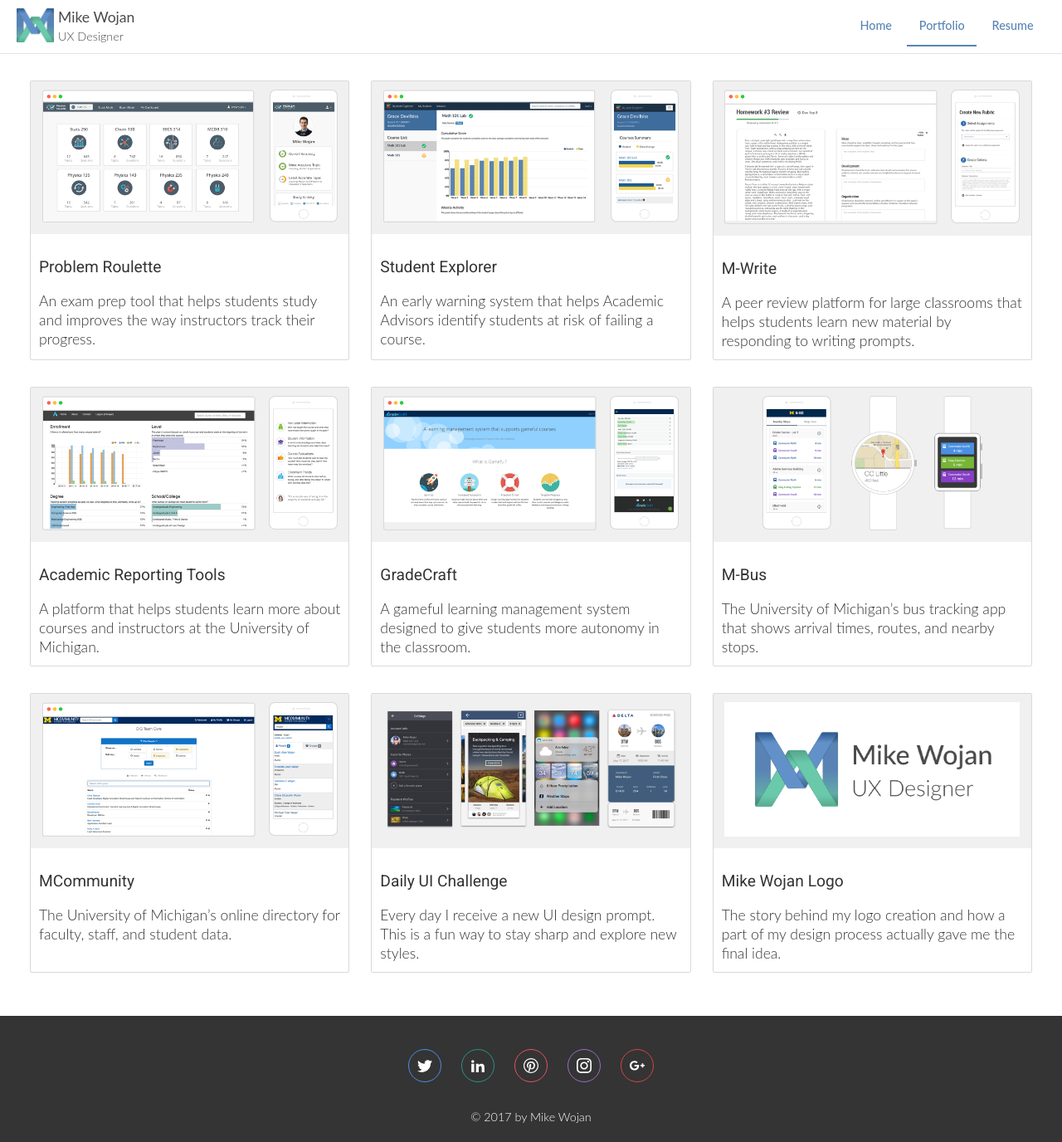
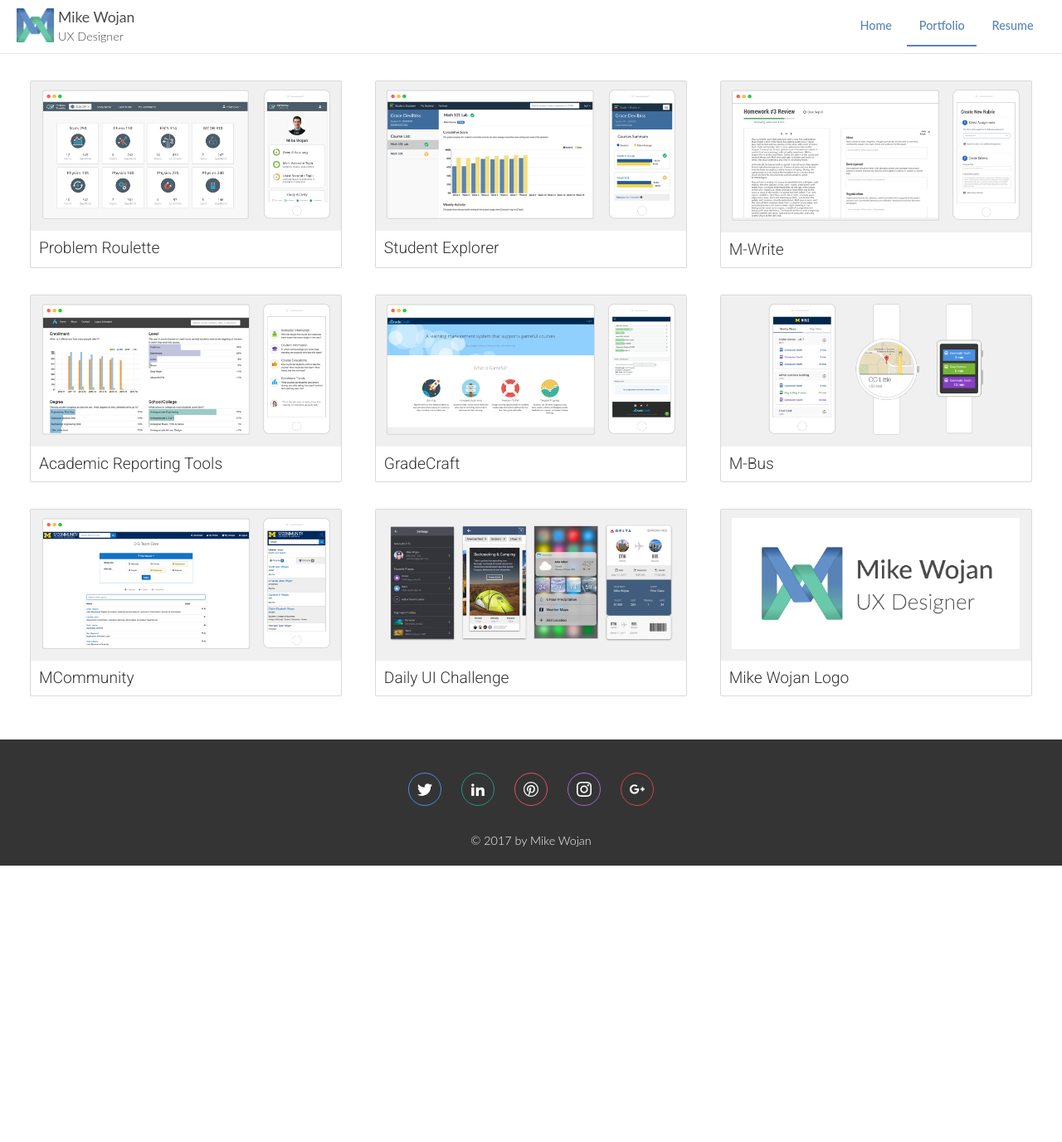
Before and after one commit to mtwojan/mikewojan.com, a Jekyll site: the page built from _portfolio/index.html, in a window 1280 px wide. Shown: the whole page at 83% size. Built offline with Jekyll 4.4.1, drawn with Linux system fonts in a browser that asks for light colours; after the commit the page ends 1043 px from its top, so only the background shows below that.

Commit message:
style improvements to portfolio index page

```diff
--- a/_portfolio/index.html
+++ b/_portfolio/index.html
@@ -10,91 +10,64 @@ permalink: /portfolio/index.html
         <div class="card-image">
           <img src="/img/problem-roulette/pr-intro-image.png" alt="screenshot of problem roulette application on desktop and mobile">
         </div>
-        <div class="card-description">
-          <h3>Problem Roulette</h3>
-          <p>An exam prep tool that helps students study and improves the way instructors track their progress.</p>
-        </div>
+        <h2 class="portfolio-project-heading">Problem Roulette</h2>
       </a>
 
       <a class="card" href="/portfolio/student-explorer">
         <div class="card-image">
           <img src="/img/student-explorer/se-intro-image.png" alt="screenshot of student explorer advisor page">
         </div>
-        <div class="card-description">
-          <h3>Student Explorer</h3>
-          <p>An early warning system that helps Academic Advisors identify students at risk of failing a course.</p>
-        </div>
+        <h2 class="portfolio-project-heading">Student Explorer</h2>
       </a>
 
       <a class="card" href="/portfolio/m-write">
         <div class="card-image">
           <img src="/img/m-write/mwrite-intro-image.png" alt="screenshot of m-write tools on desktop and mobile">
         </div>
-        <div class="card-description">
-          <h3>M-Write</h3>
-          <p>A peer review platform for large classrooms that helps students learn new material by responding to writing prompts.</p>
-        </div>
+        <h2 class="portfolio-project-heading">M-Write</h2>
       </a>
 
       <a class="card" href="/portfolio/art">
         <div class="card-image">
           <img src="/img/art/art-intro-image.png" alt="screenshot of academic reporting tools on desktop and mobile">
         </div>
-        <div class="card-description">
-          <h3>Academic Reporting Tools</h3>
-          <p>A platform that helps students learn more about courses and instructors at the University of Michigan.</p>
-        </div>
+        <h2 class="portfolio-project-heading">Academic Reporting Tools</h2>
       </a>
 
       <a class="card" href="/portfolio/gradecraft">
         <div class="card-image">
           <img src="/img/gradecraft/gradecraft-intro-image.png" alt="screenshot of GradeCraft on desktop and mobile">
         </div>
-        <div class="card-description">
-          <h3>GradeCraft</h3>
-          <p>A gameful learning management system designed to give students more autonomy in the classroom.</p>
-        </div>
+        <h2 class="portfolio-project-heading">GradeCraft</h2>
       </a>
 
       <a class="card" href="/portfolio/m-bus">
         <div class="card-image">
           <img src="/img/m-bus/mbus-intro-image.png" alt="screenshot of m-bus app on a phone and two wearable devices">
         </div>
-        <div class="card-description">
-          <h3>M-Bus</h3>
-          <p>The University of Michigan’s bus tracking app that shows arrival times, routes, and nearby stops.</p>
-        </div>
+        <h2 class="portfolio-project-heading">M-Bus</h2>
       </a>
 
       <a class="card" href="/portfolio/mcommunity">
         <div class="card-image">
           <img src="/img/mcommunity/mcommunity-intro-image.png" alt="screenshot of MCommunity redesign on desktop and mobile">
         </div>
-        <div class="card-description">
-          <h3>MCommunity</h3>
-          <p>The University of Michigan’s online directory for faculty, staff, and student data.</p>
-        </div>
+        <h2 class="portfolio-project-heading">MCommunity</h2>
       </a>
 
       <a class="card" href="/portfolio/dailyui">
         <div class="card-image">
           <img src="/img/dailyui/dailyui-intro-image.png" alt="screenshot of 4 daily ui mockups">
         </div>
-        <div class="card-description">
-          <h3>Daily UI Challenge</h3>
-          <p>Every day I receive a new UI design prompt. This is a fun way to stay sharp and explore new styles.</p>
-        </div>
+        <h2 class="portfolio-project-heading">Daily UI Challenge</h2>
       </a>
 
-    <a class="card" href="/portfolio/logo">
-      <div class="card-image">
-        <img src="/img/logo-design/wojan-logo.png" alt="sketches of the mike wojan logo">
-      </div>
-      <div class="card-description">
-        <h3>Mike Wojan Logo</h3>
-        <p>The story behind my logo creation and how a part of my design process actually gave me the final idea.</p>
-      </div>
-    </a>
+      <a class="card" href="/portfolio/logo">
+        <div class="card-image">
+          <img src="/img/logo-design/wojan-logo.png" alt="sketches of the mike wojan logo">
+        </div>
+        <h2 class="portfolio-project-heading">Mike Wojan Logo</h2>
+      </a>
 
     </div>
   </div>
--- a/_sass/layout/_portfolio.scss
+++ b/_sass/layout/_portfolio.scss
@@ -42,7 +42,7 @@
 
 @media screen and (min-width: 60em) {
     .card {
-        max-width: calc(33% - 1em);
+        max-width: calc(32% - .8em);
     }
 }
 
@@ -76,6 +76,12 @@
   }
 }
 
+h2.portfolio-project-heading{
+  margin: 10px;
+  font-size: 1.2em;
+  font-weight: 300;
+}
+
 h3.personal-projects {
   text-align: center;
 }
```
